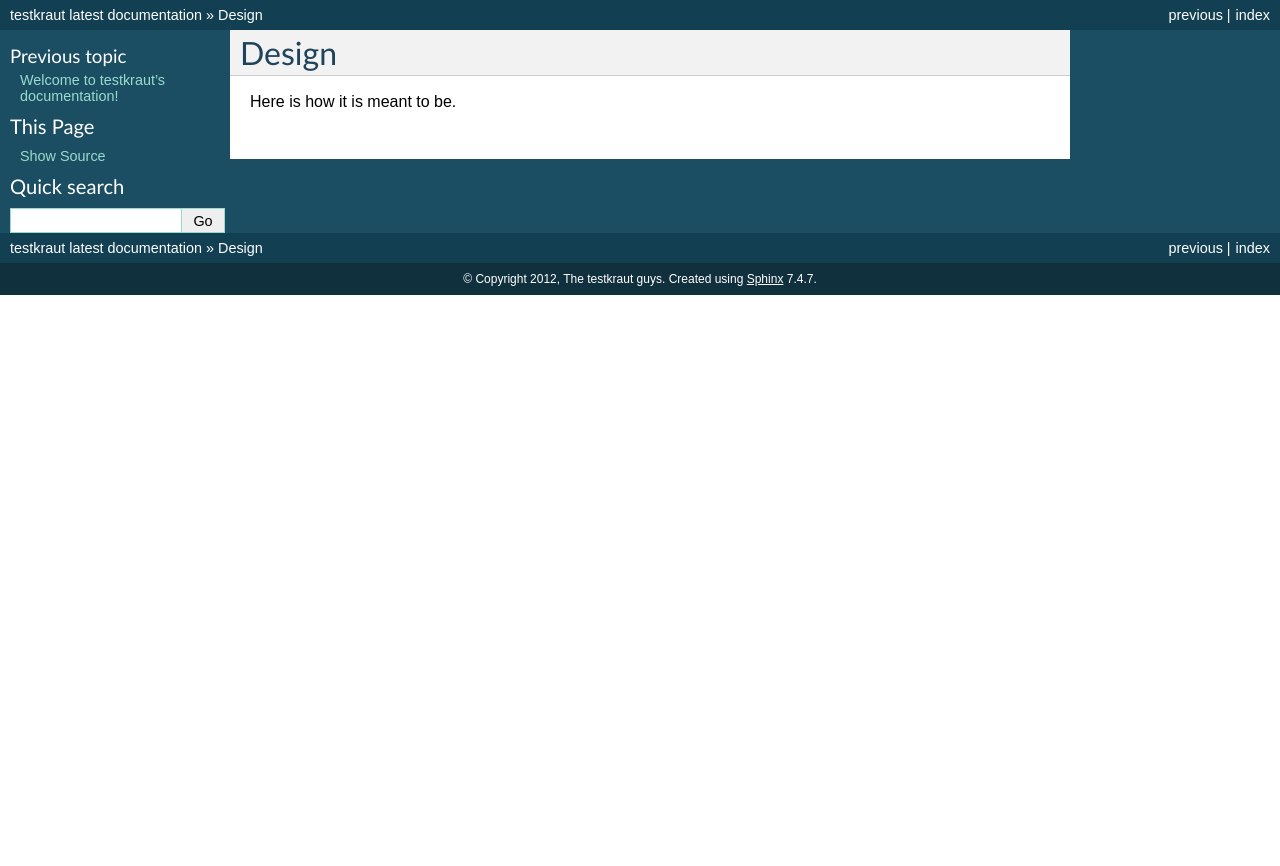
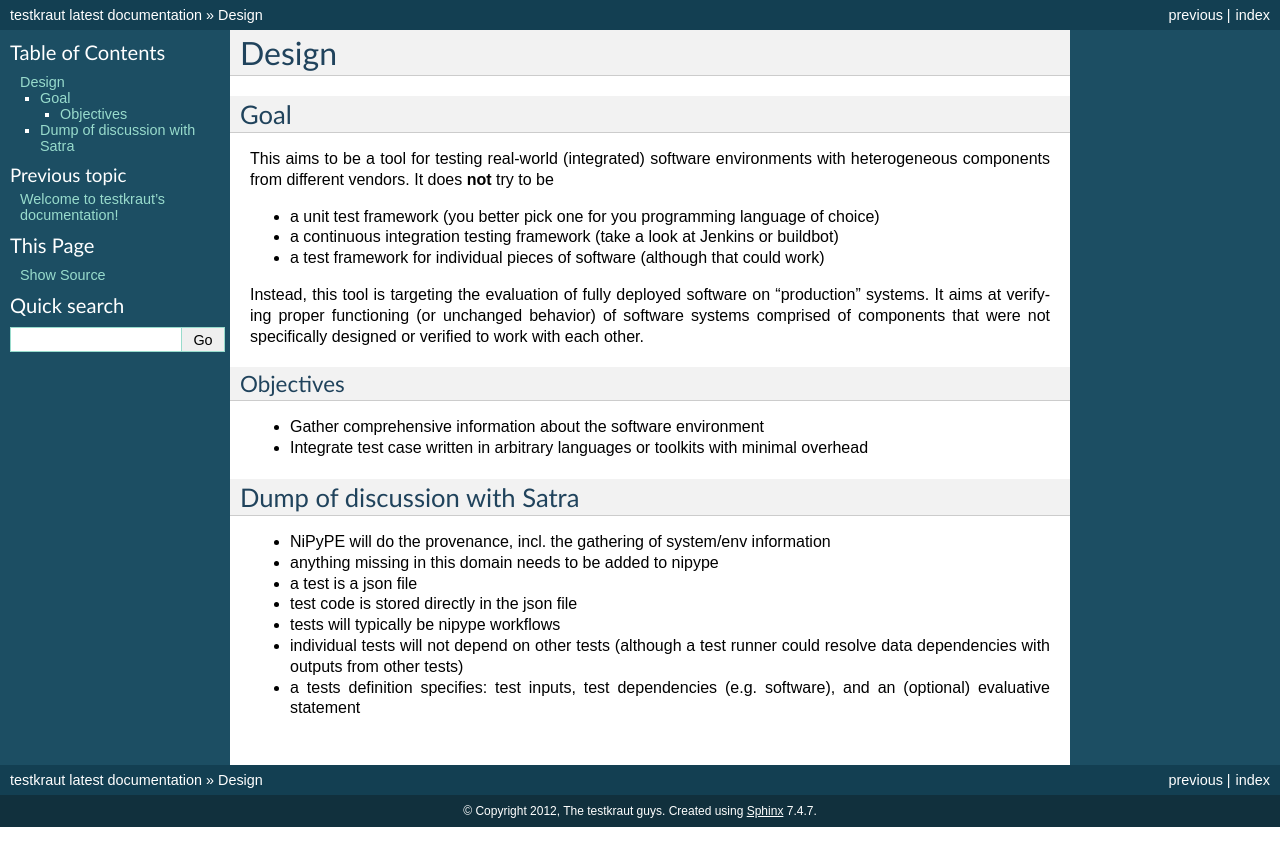
Before and after one commit to neurodebian/testkraut, a Sphinx documentation site: the page built from doc/source/design.rst, in a window 1280 px wide. Shown: the top 866 px of the page. Built offline with Sphinx 7.4.7, drawn with Linux system fonts in a browser that asks for light colours; formulas are drawn with MathJax 3.

Commit message:
Dump conclusions from a discussion with Satra

```diff
--- a/doc/source/design.rst
+++ b/doc/source/design.rst
@@ -1,4 +1,41 @@
 Design
 ======
 
-Here is how it is meant to be.
+Goal
+----
+
+This aims to be a tool for testing real-world (integrated) software
+environments with heterogeneous components from different vendors. It does
+**not** try to be
+
+- a unit test framework (you better pick one for you programming language of
+  choice)
+- a continuous integration testing framework (take a look at Jenkins or
+  buildbot)
+- a test framework for individual pieces of software (although that could work)
+
+Instead, this tool is targeting the evaluation of fully deployed software on
+"production" systems.  It aims at verifying proper functioning (or unchanged
+behavior) of software systems comprised of components that were not
+specifically designed or verified to work with each other.
+
+
+Objectives
+^^^^^^^^^^
+
+- Gather comprehensive information about the software environment
+- Integrate test case written in arbitrary languages or toolkits with minimal
+  overhead
+
+Dump of discussion with Satra
+-----------------------------
+
+- NiPyPE will do the provenance, incl. the gathering of system/env information
+- anything missing in this domain needs to be added to nipype
+- a test is a json file
+- test code is stored directly in the json file
+- tests will typically be nipype workflows
+- individual tests will not depend on other tests (although a test runner could
+  resolve data dependencies with outputs from other tests)
+- a tests definition specifies: test inputs, test dependencies (e.g. software),
+  and an (optional) evaluative statement
```
